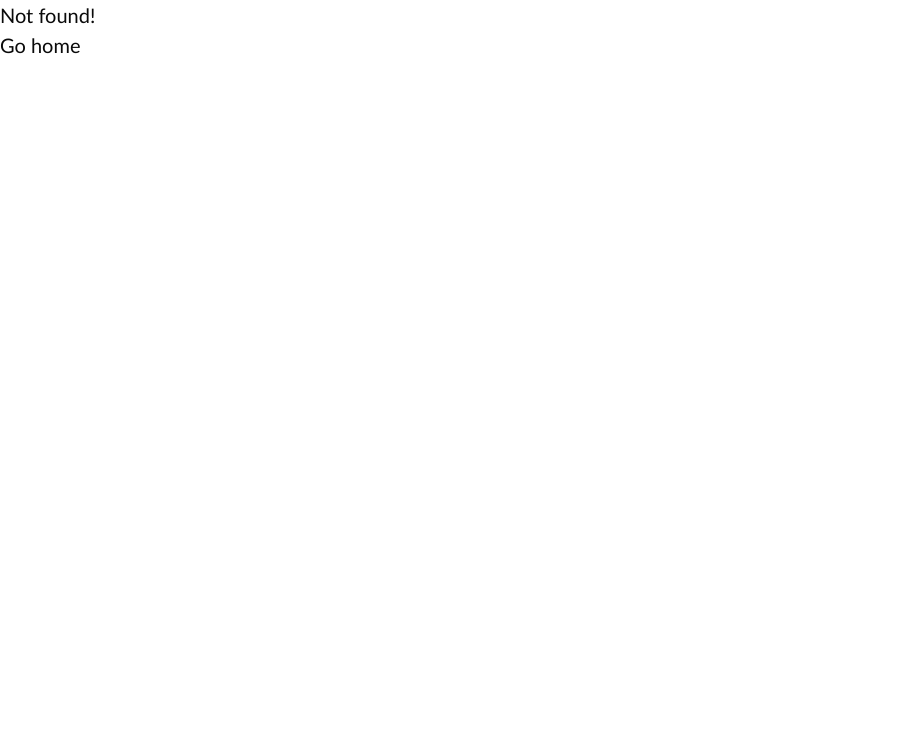
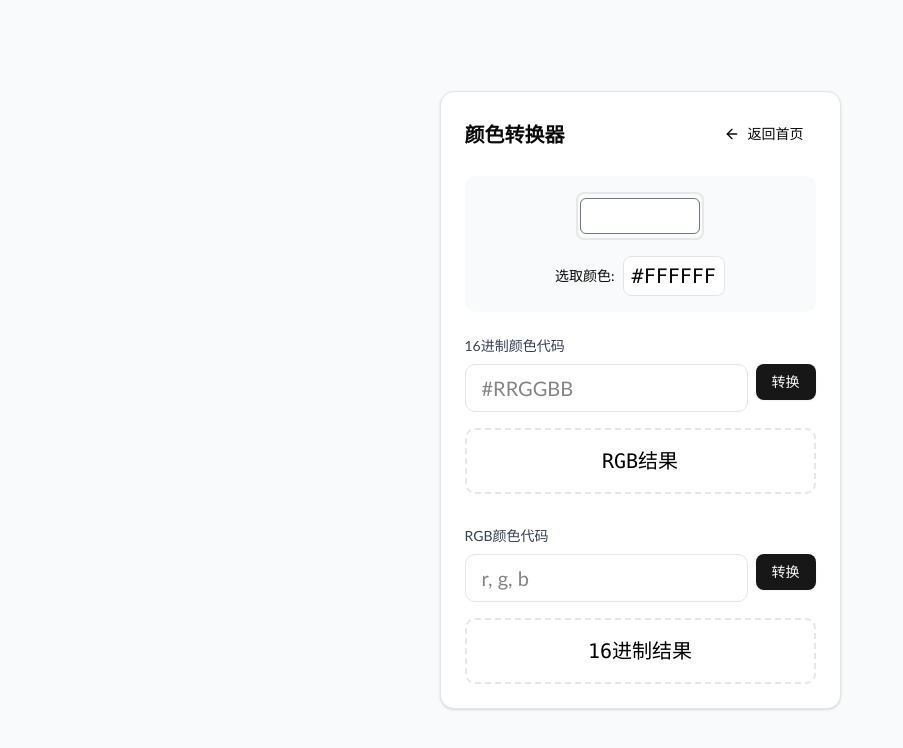
Before and after one commit to Sunrisies/bun-react, a React (Vite) app: page /colorConverter in a window 1280 px wide. Before the commit this address had no page. Shown: the top 748 px of the page, without its empty margins (0-903 px from the left). Built offline with nearby package versions, Linux system fonts and the light colour scheme.

Commit message:
feat: 添加颜色转换器功能并优化样式
新增颜色转换器页面，支持16进制颜色与RGB颜色互转。优化了颜色选择器的样式，使其更美观。同时更新了路由配置和相关页面导航。

```diff
--- a/src/index.css
+++ b/src/index.css
@@ -151,3 +151,12 @@ textarea {
 #root{
   height: 100vh;
 }
+
+
+input[type="color"]::-webkit-color-swatch {
+  border-radius: 6px;
+}
+
+input[type="color"]::-webkit-color-swatch-wrapper {
+  border-radius: 6px;
+}
--- /dev/null
+++ b/src/pages/colorConverter.tsx
@@ -0,0 +1,250 @@
+import { createFileRoute } from "@tanstack/react-router";
+import { useState } from "react";
+import { Button } from "@/components/ui/button";
+import { ArrowLeft } from "lucide-react";
+import { useNavigate } from "@tanstack/react-router";
+// import { useToast } from "@/components/ui/use-toast";
+import { toast } from "sonner";
+import { Card, CardContent, CardHeader, CardTitle } from "@/components/ui/card";
+export const Route = createFileRoute("/colorConverter")({
+  component: RouteComponent,
+});
+
+function RouteComponent() {
+  const navigate = useNavigate();
+  const [hexInput, setHexInput] = useState("");
+  const [rgbInput, setRgbInput] = useState("");
+  const [colorPickerHex, setColorPickerHex] = useState("#ffffff");
+
+  // 新增处理函数
+  const handleColorPick = (hex: string) => {
+    setColorPickerHex(hex);
+    setHexInput(hex);
+    try {
+      const { r, g, b, brightness } = hexToRgb(hex);
+      setResults({
+        rgb: `rgb(${r}, ${g}, ${b})`,
+        hex: hex.toUpperCase(),
+        bgColor: `rgb(${r}, ${g}, ${b})`,
+        textColor: brightness > 128 ? "#000" : "#fff",
+        rgbBg: `rgb(${r}, ${g}, ${b})`,
+      });
+      setRgbInput(`${r}, ${g}, ${b}`);
+    } catch {
+      resetResults();
+    }
+  };
+
+  const [results, setResults] = useState({
+    rgb: "",
+    hex: "",
+    bgColor: "transparent",
+    textColor: "#000",
+    rgbBg: "transparent",
+  });
+
+  // 16进制转RGB逻辑
+  const hexToRgb = (hex: string) => {
+    hex = hex.replace(/^#/, "");
+    if (hex.length === 3) {
+      hex = hex
+        .split("")
+        .map((c) => c + c)
+        .join("");
+    }
+    if (!/^[0-9a-f]{6}$/i.test(hex)) throw new Error("Invalid hex");
+
+    const bigint = parseInt(hex, 16);
+    const r = (bigint >> 16) & 255;
+    const g = (bigint >> 8) & 255;
+    const b = bigint & 255;
+    const brightness = (r * 299 + g * 587 + b * 114) / 1000;
+
+    return { r, g, b, brightness };
+  };
+
+  // RGB转16进制逻辑
+  const rgbToHex = (r: number, g: number, b: number) => {
+    const toHex = (c: number) =>
+      Math.min(255, Math.max(0, c)).toString(16).padStart(2, "0");
+    return `#${toHex(r)}${toHex(g)}${toHex(b)}`.toUpperCase();
+  };
+
+  // 处理16进制输入
+  const handleHexConvert = () => {
+    try {
+      const { r, g, b, brightness } = hexToRgb(hexInput);
+      setResults({
+        ...results,
+        rgb: `rgb(${r}, ${g}, ${b})`,
+        bgColor: `rgb(${r}, ${g}, ${b})`,
+        textColor: brightness > 128 ? "#000" : "#fff",
+      });
+    } catch {
+      toast.info("无效的16进制颜色代码");
+      resetResults();
+    }
+  };
+
+  // 处理RGB输入
+  const handleRgbConvert = () => {
+    try {
+      const rgb = rgbInput.match(/\d+/g)?.map(Number);
+      if (!rgb || rgb.length !== 3 || rgb.some((n) => n > 255 || n < 0))
+        throw new Error();
+
+      const hex = rgbToHex(rgb[0], rgb[1], rgb[2]);
+      setResults({
+        ...results,
+        hex,
+        rgbBg: `rgb(${rgb[0]}, ${rgb[1]}, ${rgb[2]})`,
+        textColor:
+          (rgb[0] * 299 + rgb[1] * 587 + rgb[2] * 114) / 1000 > 128
+            ? "#000"
+            : "#fff",
+      });
+    } catch {
+      toast.info("无效的RGB颜色代码");
+      resetResults();
+    }
+  };
+
+  // 复制到剪贴板
+  const handleCopy = (text: string) => {
+    if (!text) {
+      toast.info("没有内容可以复制");
+      return;
+    }
+    navigator.clipboard
+      .writeText(text)
+      .then(() => toast.success("已复制到剪贴板"))
+      .catch(() => toast.error("复制失败"));
+  };
+
+  const resetResults = () => {
+    setResults({
+      rgb: "",
+      hex: "",
+      bgColor: "transparent",
+      textColor: "#000",
+      rgbBg: "transparent",
+    });
+  };
+
+  return (
+    <div className="flex h-full items-center justify-center p-4 bg-gray-50">
+      <Card>
+        <CardHeader>
+          <div className="flex justify-between items-center">
+            <CardTitle>颜色转换器</CardTitle>
+            <Button
+              onClick={() => navigate({ to: "/" })}
+              className="gap-2"
+              variant="ghost"
+            >
+              <ArrowLeft className="h-4 w-4" />
+              返回首页
+            </Button>
+          </div>
+        </CardHeader>
+        <CardContent className="space-y-6">
+          <div className="flex flex-col items-center gap-4 p-4 bg-gray-50 rounded-lg">
+            <input
+              type="color"
+              value={colorPickerHex}
+              onChange={(e) => handleColorPick(e.target.value)}
+              className="w-32 h-12 cursor-pointer rounded-lg border-2 border-gray-200"
+              style={{
+                WebkitAppearance: "none",
+                borderRadius: "8px",
+              }}
+            />
+            <div className="flex gap-2 items-center">
+              <span className="text-sm font-medium">选取颜色:</span>
+              <span className="font-mono px-2 py-1 bg-white rounded-md border">
+                {colorPickerHex.toUpperCase()}
+              </span>
+            </div>
+          </div>
+          {/* 16进制转RGB */}
+          <div className="space-y-4 mb-8">
+            <div>
+              <label className="block text-sm font-medium mb-2 text-gray-700">
+                16进制颜色代码
+              </label>
+              <div className="flex gap-2">
+                <input
+                  value={hexInput}
+                  onChange={(e) =>
+                    setHexInput(e.target.value.replace(/[^0-9a-f#]/gi, ""))
+                  }
+                  onKeyUp={(e) => e.key === "Enter" && handleHexConvert()}
+                  placeholder="#RRGGBB"
+                  className="w-full px-4 py-2 border rounded-lg focus:ring-2 focus:ring-blue-500 focus:border-blue-500"
+                />
+                <Button onClick={handleHexConvert}>转换</Button>
+              </div>
+            </div>
+
+            <div
+              className="p-4 rounded-lg border-2 border-dashed cursor-pointer transition-colors"
+              style={{
+                backgroundColor: results.bgColor,
+                borderColor:
+                  results.bgColor === "transparent"
+                    ? "#e5e7eb"
+                    : results.bgColor,
+              }}
+              onClick={() => handleCopy(results.rgb)}
+            >
+              <p
+                className="text-center font-mono"
+                style={{ color: results.textColor }}
+              >
+                {results.rgb || "RGB结果"}
+              </p>
+            </div>
+          </div>
+
+          {/* RGB转16进制 */}
+          <div className="space-y-4">
+            <div>
+              <label className="block text-sm font-medium mb-2 text-gray-700">
+                RGB颜色代码
+              </label>
+              <div className="flex gap-2">
+                <input
+                  value={rgbInput}
+                  onChange={(e) =>
+                    setRgbInput(e.target.value.replace(/[^\d,]/g, ""))
+                  }
+                  onKeyUp={(e) => e.key === "Enter" && handleRgbConvert()}
+                  placeholder="r, g, b"
+                  className="w-full px-4 py-2 border rounded-lg focus:ring-2 focus:ring-blue-500 focus:border-blue-500"
+                />
+                <Button onClick={handleRgbConvert}>转换</Button>
+              </div>
+            </div>
+
+            <div
+              className="p-4 rounded-lg border-2 border-dashed cursor-pointer transition-colors"
+              style={{
+                backgroundColor: results.rgbBg,
+                borderColor:
+                  results.rgbBg === "transparent" ? "#e5e7eb" : results.rgbBg,
+              }}
+              onClick={() => handleCopy(results.hex)}
+            >
+              <p
+                className="text-center font-mono"
+                style={{ color: results.textColor }}
+              >
+                {results.hex || "16进制结果"}
+              </p>
+            </div>
+          </div>
+        </CardContent>
+      </Card>
+    </div>
+  );
+}
--- a/src/pages/coordinate.lazy.tsx
+++ b/src/pages/coordinate.lazy.tsx
@@ -63,19 +63,15 @@ function RouteComponent() {
   return (
     <div className="flex h-full items-center justify-center p-4">
       <Card>
-        <CardHeader>
         <CardTitle></CardTitle>
         <CardHeader className="flex flex-row justify-between items-center">
           <div>
             <CardTitle className="text-xl">坐标转换工具</CardTitle>
-              <CardDescription>
-                将WGS84/GCJ02坐标转换为其他坐标系
-              </CardDescription>
+            <CardDescription>将WGS84/GCJ02坐标转换为其他坐标系</CardDescription>
           </div>
           <div className="">
             <Button onClick={() => navigate({ to: "/" })}>返回</Button>
           </div>
-          </CardHeader>
         </CardHeader>
         <CardContent className="space-y-4">
           <div className="grid grid-cols-5 gap-4 items-end">
--- a/src/pages/index.tsx
+++ b/src/pages/index.tsx
@@ -36,9 +36,9 @@ function Index() {
       path: "/browserTabs",
     },
     {
-      title: "jsonToTsx",
-      description: "Convert JSON to TypeScript React component",
-      path: "/jsonToTsx",
+      title: "颜色转换器",
+      description: "16进制颜色跟RGB颜色互转",
+      path: "/colorConverter",
     },
   ];
   return (
--- a/src/routeTree.gen.ts
+++ b/src/routeTree.gen.ts
@@ -13,6 +13,7 @@ import { createFileRoute } from '@tanstack/react-router'
 // Import Routes
 
 import { Route as rootRoute } from './pages/__root'
+import { Route as ColorConverterImport } from './pages/colorConverter'
 import { Route as BrowserTabsImport } from './pages/browserTabs'
 import { Route as AboutImport } from './pages/about'
 import { Route as IndexImport } from './pages/index'
@@ -51,6 +52,12 @@ const CalculateDistanceLazyRoute = CalculateDistanceLazyImport.update({
 } as any).lazy(() =>
   import('./pages/calculateDistance.lazy').then((d) => d.Route),
 )
+
+const ColorConverterRoute = ColorConverterImport.update({
+  id: '/colorConverter',
+  path: '/colorConverter',
+  getParentRoute: () => rootRoute,
+} as any)
 
 const BrowserTabsRoute = BrowserTabsImport.update({
   id: '/browserTabs',
@@ -95,6 +102,13 @@ declare module '@tanstack/react-router' {
       preLoaderRoute: typeof BrowserTabsImport
       parentRoute: typeof rootRoute
     }
+    '/colorConverter': {
+      id: '/colorConverter'
+      path: '/colorConverter'
+      fullPath: '/colorConverter'
+      preLoaderRoute: typeof ColorConverterImport
+      parentRoute: typeof rootRoute
+    }
     '/calculateDistance': {
       id: '/calculateDistance'
       path: '/calculateDistance'
@@ -132,6 +146,7 @@ export interface FileRoutesByFullPath {
   '/': typeof IndexRoute
   '/about': typeof AboutRoute
   '/browserTabs': typeof BrowserTabsRoute
+  '/colorConverter': typeof ColorConverterRoute
   '/calculateDistance': typeof CalculateDistanceLazyRoute
   '/coordinate': typeof CoordinateLazyRoute
   '/jsonToTs': typeof JsonToTsLazyRoute
@@ -142,6 +157,7 @@ export interface FileRoutesByTo {
   '/': typeof IndexRoute
   '/about': typeof AboutRoute
   '/browserTabs': typeof BrowserTabsRoute
+  '/colorConverter': typeof ColorConverterRoute
   '/calculateDistance': typeof CalculateDistanceLazyRoute
   '/coordinate': typeof CoordinateLazyRoute
   '/jsonToTs': typeof JsonToTsLazyRoute
@@ -153,6 +169,7 @@ export interface FileRoutesById {
   '/': typeof IndexRoute
   '/about': typeof AboutRoute
   '/browserTabs': typeof BrowserTabsRoute
+  '/colorConverter': typeof ColorConverterRoute
   '/calculateDistance': typeof CalculateDistanceLazyRoute
   '/coordinate': typeof CoordinateLazyRoute
   '/jsonToTs': typeof JsonToTsLazyRoute
@@ -165,6 +182,7 @@ export interface FileRouteTypes {
     | '/'
     | '/about'
     | '/browserTabs'
+    | '/colorConverter'
     | '/calculateDistance'
     | '/coordinate'
     | '/jsonToTs'
@@ -174,6 +192,7 @@ export interface FileRouteTypes {
     | '/'
     | '/about'
     | '/browserTabs'
+    | '/colorConverter'
     | '/calculateDistance'
     | '/coordinate'
     | '/jsonToTs'
@@ -183,6 +202,7 @@ export interface FileRouteTypes {
     | '/'
     | '/about'
     | '/browserTabs'
+    | '/colorConverter'
     | '/calculateDistance'
     | '/coordinate'
     | '/jsonToTs'
@@ -194,6 +214,7 @@ export interface RootRouteChildren {
   IndexRoute: typeof IndexRoute
   AboutRoute: typeof AboutRoute
   BrowserTabsRoute: typeof BrowserTabsRoute
+  ColorConverterRoute: typeof ColorConverterRoute
   CalculateDistanceLazyRoute: typeof CalculateDistanceLazyRoute
   CoordinateLazyRoute: typeof CoordinateLazyRoute
   JsonToTsLazyRoute: typeof JsonToTsLazyRoute
@@ -204,6 +225,7 @@ const rootRouteChildren: RootRouteChildren = {
   IndexRoute: IndexRoute,
   AboutRoute: AboutRoute,
   BrowserTabsRoute: BrowserTabsRoute,
+  ColorConverterRoute: ColorConverterRoute,
   CalculateDistanceLazyRoute: CalculateDistanceLazyRoute,
   CoordinateLazyRoute: CoordinateLazyRoute,
   JsonToTsLazyRoute: JsonToTsLazyRoute,
@@ -223,6 +245,7 @@ export const routeTree = rootRoute
         "/",
         "/about",
         "/browserTabs",
+        "/colorConverter",
         "/calculateDistance",
         "/coordinate",
         "/jsonToTs",
@@ -237,6 +260,9 @@ export const routeTree = rootRoute
     },
     "/browserTabs": {
       "filePath": "browserTabs.tsx"
+    },
+    "/colorConverter": {
+      "filePath": "colorConverter.tsx"
     },
     "/calculateDistance": {
       "filePath": "calculateDistance.lazy.tsx"
```
Lines whose indentation alone changed are shown as unchanged.
